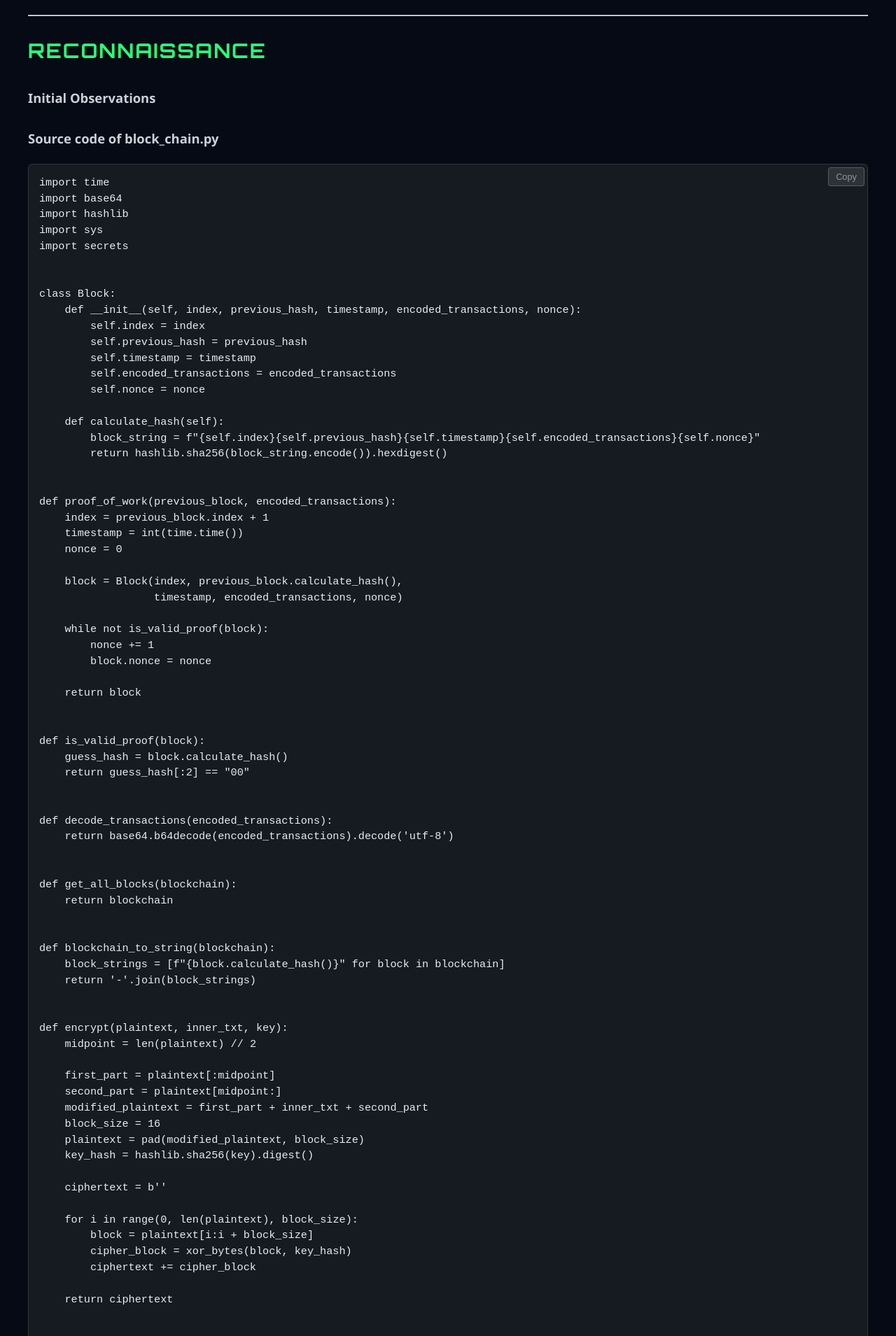
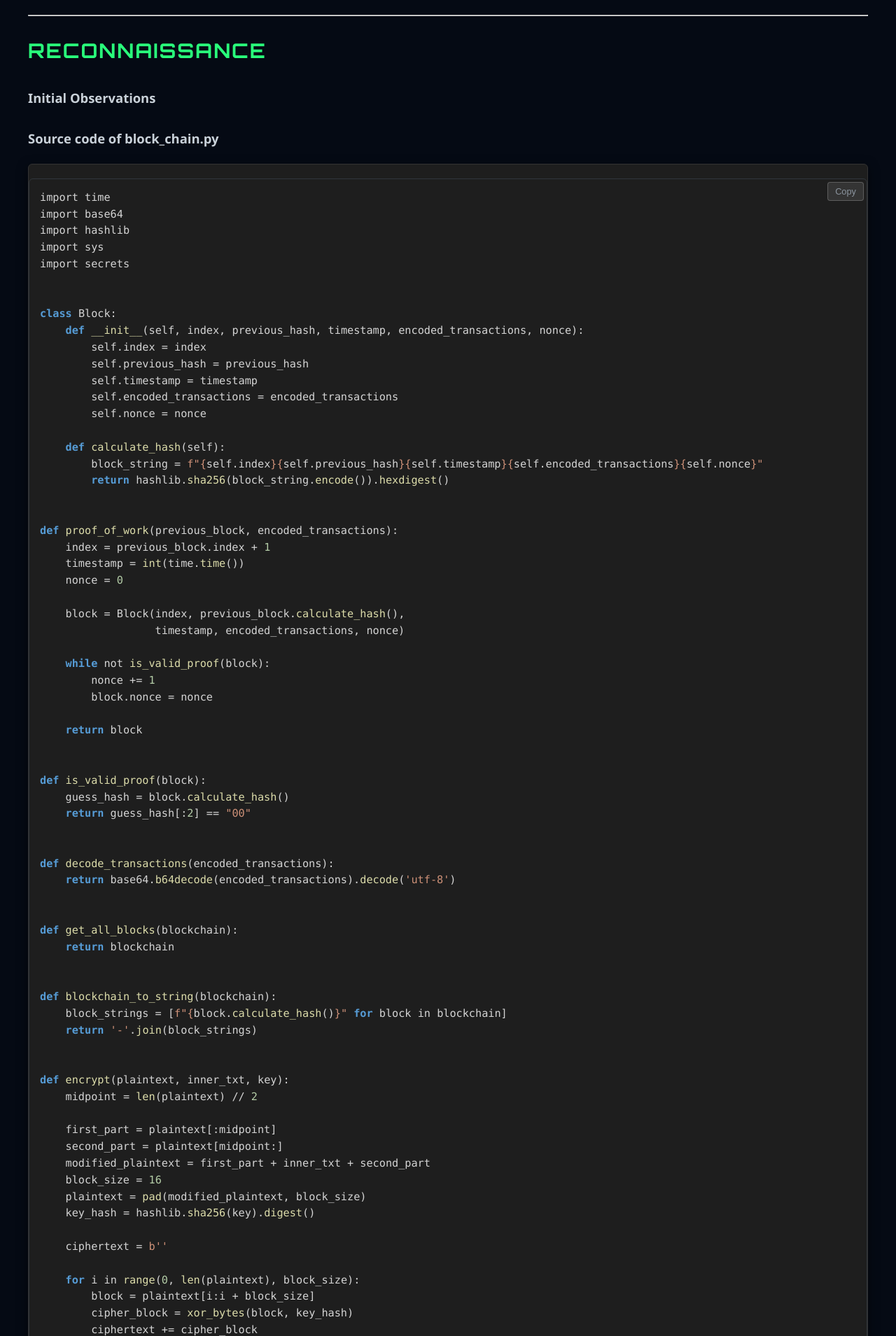
Before and after one commit to kaiversus/kaiversus.github.io, a Jekyll site: the page built from _writeups/TapIntoHash_pico/picoCTF_TapIntoHash.md, in a window 1280 px wide. Shown: the part 1214-3123 px from the top of the page at 70% size. Built offline with Jekyll 4.4.1, drawn with Linux system fonts in a browser that asks for light colours; some web fonts are replaced.

Commit message:
Update style.css

```diff
--- a/assets/css/style.css
+++ b/assets/css/style.css
@@ -943,3 +943,87 @@ html {
     color: #555;
     font-style: italic;
 }
+/* --- VS CODE DARK THEME FOR JEKYLL --- */
+/* Thêm vào cuối file assets/css/style.css */
+
+/* Khung chứa code */
+pre, code {
+    font-family: 'Consolas', 'Monaco', 'Courier New', monospace; /* Font code chuẩn */
+}
+
+/* Khối code block (cái khung đen bao quanh) */
+div.highlighter-rouge, figure.highlight {
+    background-color: #1e1e1e !important; /* Màu nền đặc trưng của VS Code */
+    border-radius: 6px;
+    margin: 20px 0;
+    box-shadow: 0 4px 15px rgba(0,0,0,0.5); /* Bóng đổ cho nổi */
+    border: 1px solid #333; /* Viền mỏng */
+    overflow-x: auto; /* Cho phép cuộn ngang nếu code dài */
+}
+
+/* Padding cho nội dung bên trong */
+div.highlighter-rouge pre.highlight, figure.highlight pre {
+    margin: 0;
+    padding: 15px;
+    color: #d4d4d4; /* Màu chữ mặc định (Trắng xám) */
+    background-color: transparent;
+    line-height: 1.5;
+}
+
+/* --- TÔ MÀU CÚ PHÁP (SYNTAX HIGHLIGHTING) --- */
+
+.highlight .c, .highlight .cm, .highlight .cp, .highlight .c1, .highlight .cs {
+    color: #6a9955; /* Comment (Xanh lá trầm) */
+    font-style: italic;
+}
+
+.highlight .k, .highlight .kc, .highlight .kd, .highlight .kp, .highlight .kr, .highlight .kt {
+    color: #569cd6; /* Keyword (Xanh dương - import, if, else...) */
+    font-weight: bold;
+}
+
+.highlight .n, .highlight .nb, .highlight .no {
+    color: #d4d4d4; /* Biến bình thường (Trắng xám) */
+}
+
+.highlight .nf, .highlight .fm {
+    color: #dcdcaa; /* Tên hàm/Function (Vàng nhạt - main, print...) */
+}
+
+.highlight .s, .highlight .sa, .highlight .sb, .highlight .sc, .highlight .dl, .highlight .sd, .highlight .s2, .highlight .se, .highlight .sh, .highlight .si, .highlight .sx, .highlight .sr, .highlight .s1, .highlight .ss {
+    color: #ce9178; /* Chuỗi/String (Cam đất) */
+}
+
+.highlight .nt {
+    color: #569cd6; /* Tên thẻ HTML (Xanh dương) */
+}
+
+.highlight .na {
+    color: #9cdcfe; /* Tên thuộc tính (Xanh nhạt) */
+}
+
+.highlight .m, .highlight .mb, .highlight .mf, .highlight .mh, .highlight .mi, .highlight .il, .highlight .mo, .highlight .mx {
+    color: #b5cea8; /* Số/Number (Xanh lá mạ) */
+}
+
+.highlight .o, .highlight .ow {
+    color: #d4d4d4; /* Toán tử ( =, +, - ) */
+}
+
+.highlight .gd {
+    color: #f44747; /* Git delete (Đỏ) */
+}
+
+.highlight .gi {
+    color: #6a9955; /* Git add (Xanh) */
+}
+
+/* Code inline (ví dụ `như thế này`) */
+p code, li code {
+    background-color: #2d2d2d; /* Nền xám đen nhẹ */
+    color: #ce9178; /* Chữ màu cam đất cho nổi */
+    padding: 2px 6px;
+    border-radius: 4px;
+    font-size: 0.9em;
+    border: 1px solid #444;
+}
```
